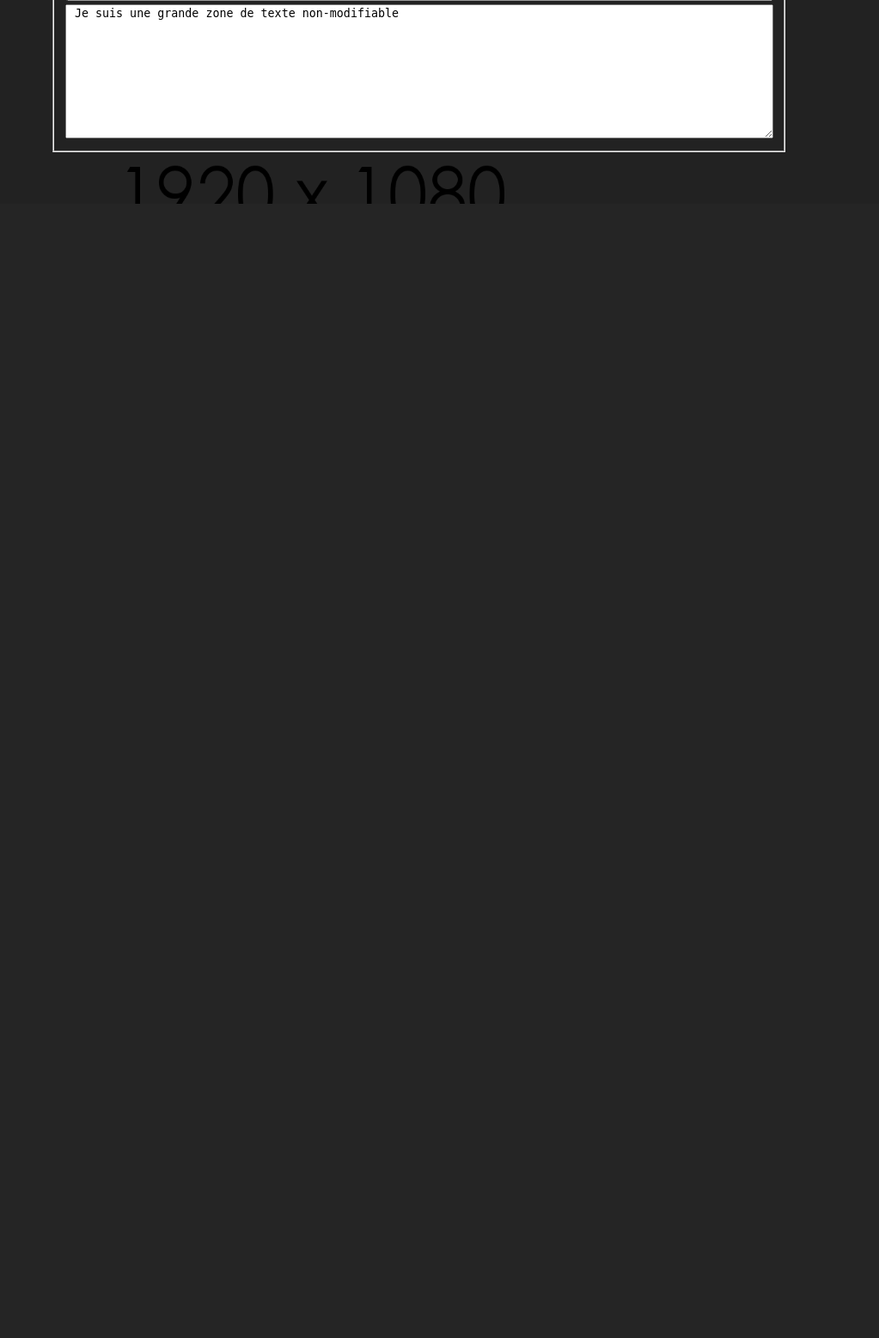
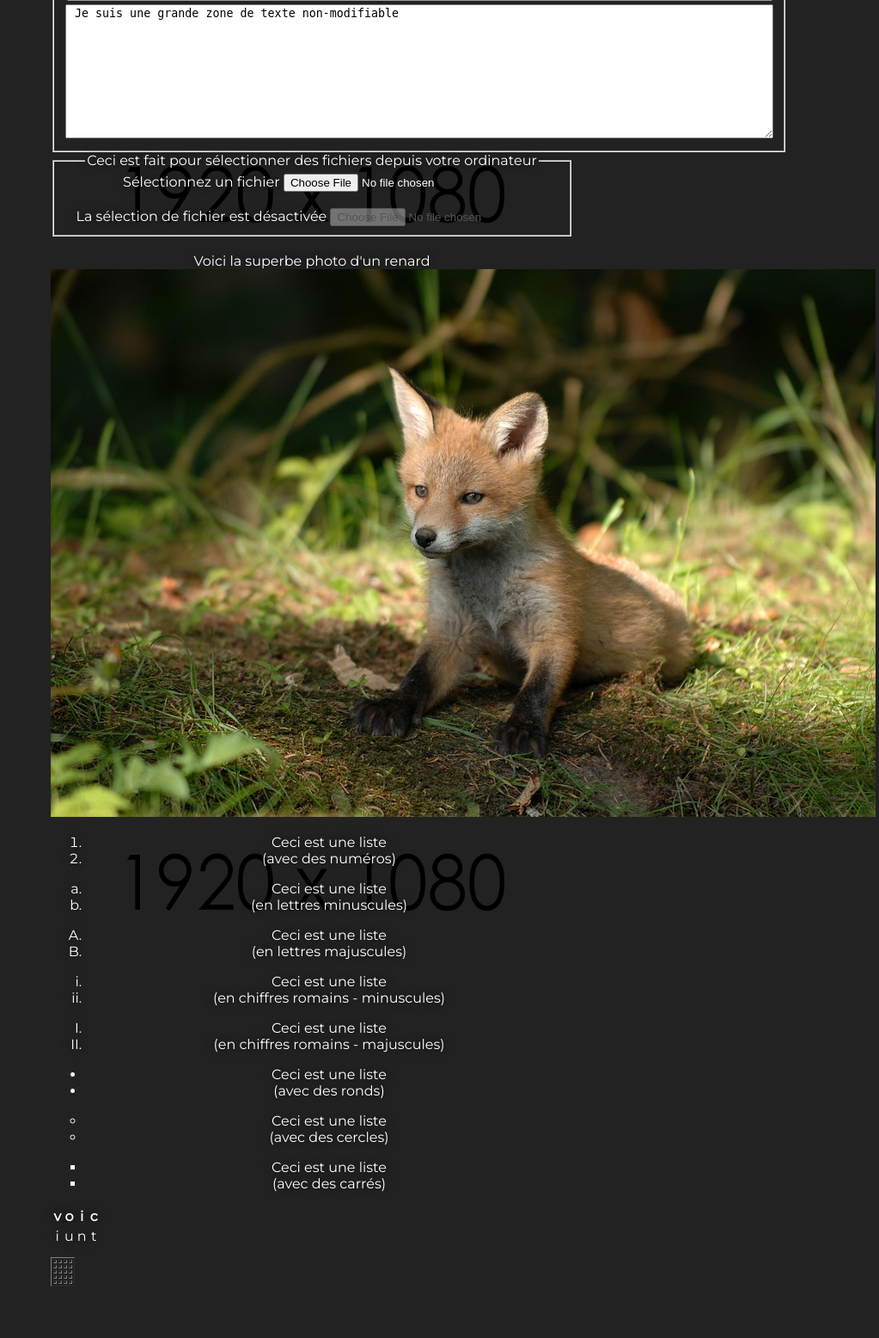
Before and after one commit to hanonminione/templateBootstrap, a PHP site: page /gallery.php in a window 1320 px wide. Shown: the part 1777-3333 px from the top of the page at 86% size, without its empty margins (297-1320 px from the left). Before the commit the page ends 2014 px from the top, so only its background shows below. Run offline with PHP 8.4, Linux system fonts and the light colour scheme; lists and menus that the app fills with data are empty.

Commit message:
formulaire

```diff
--- a/gallery.php
+++ b/gallery.php
@@ -90,6 +90,122 @@ include 'header.html';
         </textarea>
     </fieldset>
 
+    <fieldset>
+        <legend>Ceci est fait pour sélectionner des fichiers depuis votre ordinateur</legend>
+        <label for='select'> Sélectionnez un fichier</label>
+        <input type="file" id='select' name="" value="" /> <br /><br />
+        <label for='selectdisabled'>La sélection de fichier est désactivée</label>
+        <input type="file" id='selectdisabled' name="" value="" disabled="disabled" />
+    </fieldset>
+    <br/>
+    Voici la superbe photo d'un renard
+    <img src="source/images/renard.jpg"/> <br/>
+    <ol type="1">
+        <li>Ceci est une liste</li>
+        <li>(avec des numéros)</li>
+    </ol>
+    <ol type="a">
+        <li>Ceci est une liste</li>
+        <li>(en lettres minuscules)</li>
+    </ol>
+    <ol type="A">
+        <li>Ceci est une liste</li>
+        <li>(en lettres majuscules)</li>
+    </ol>
+    <ol type="i">
+        <li>Ceci est une liste</li>
+        <li>(en chiffres romains - minuscules)</li>
+    </ol>
+    <ol type="I">
+        <li>Ceci est une liste</li>
+        <li>(en chiffres romains - majuscules)</li>
+    </ol>
+    <ul type="disc">
+        <li>Ceci est une liste</li>
+        <li>(avec des ronds)</li>
+    </ul>
+    <ul type="circle">
+        <li>Ceci est une liste</li>
+        <li>(avec des cercles)</li>
+    </ul>
+    <ul type="square">
+        <li>Ceci est une liste</li>
+        <li>(avec des carrés)</li>
+    </ul>
+    <table border="0">
+        <thead>
+            <tr>
+                <th>v</th>
+                <th>o</th>
+                <th>i</th>
+                <th>c</th>
+            </tr>
+        </thead>
+        <tbody>
+            <tr>
+                <td>i</td>
+                <td>u</td>
+                <td>n</td>
+                <td>t</td>
+            </tr>
+            <tr>
+                <td></td>
+                <td></td>
+                <td></td>
+                <td></td>
+            </tr>
+            <tr>
+                <td></td>
+                <td></td>
+                <td></td>
+                <td></td>
+            </tr>
+            <tr>
+                <td></td>
+                <td></td>
+                <td></td>
+                <td></td>
+            </tr>
+        </tbody>
+    </table>
+    <table border="1">
+        <thead>
+            <tr>
+                <th></th>
+                <th></th>
+                <th></th>
+                <th></th>
+            </tr>
+        </thead>
+        <tbody>
+            <tr>
+                <td></td>
+                <td></td>
+                <td></td>
+                <td></td>
+            </tr>
+            <tr>
+                <td></td>
+                <td></td>
+                <td></td>
+                <td></td>
+            </tr>
+            <tr>
+                <td></td>
+                <td></td>
+                <td></td>
+                <td></td>
+            </tr>
+            <tr>
+                <td></td>
+                <td></td>
+                <td></td>
+                <td></td>
+            </tr>
+        </tbody>
+    </table>
+
+
 </form>
 <?php
 
```
Also changed, not shown: source/images/renard.jpg (added).
